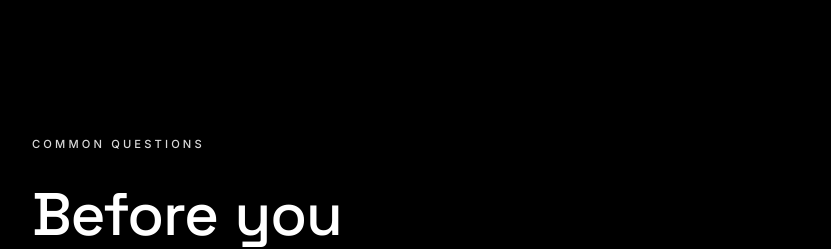
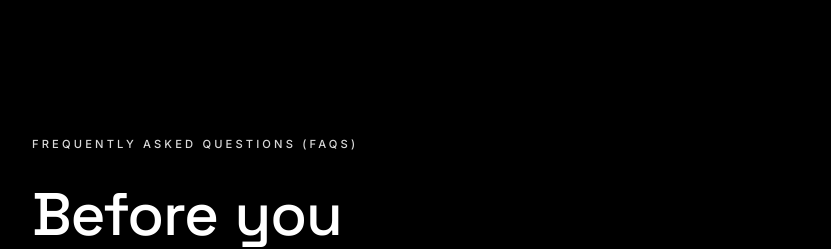
Before and after one commit to markoholics/portfolio, a Next.js app: page / in a window 1280 px wide. Shown: the part 7700-7949 px from the top of the page, without its empty margins (32-863 px from the left). Built offline with nearby package versions, Linux system fonts and the light colour scheme; no server answers.

Commit message:
Rename homepage FAQ eyebrow to spell out FAQs
Changes "Common Questions" to "Frequently Asked Questions (FAQs)" so the
keyword appears verbatim on the homepage for search/AI-answer-engine
matching. Other pages already pass their own distinct eyebrow text and are
unaffected.

```diff
--- a/src/components/home/FAQSection.tsx
+++ b/src/components/home/FAQSection.tsx
@@ -2,5 +2,5 @@ import { faqItems } from "@/lib/data";
 import FAQAccordion from "@/components/FAQAccordion";
 
 export default function FAQSection() {
-  return <FAQAccordion items={faqItems} eyebrow="Common Questions" heading="Before you book." />;
+  return <FAQAccordion items={faqItems} eyebrow="Frequently Asked Questions (FAQs)" heading="Before you book." />;
 }
```
